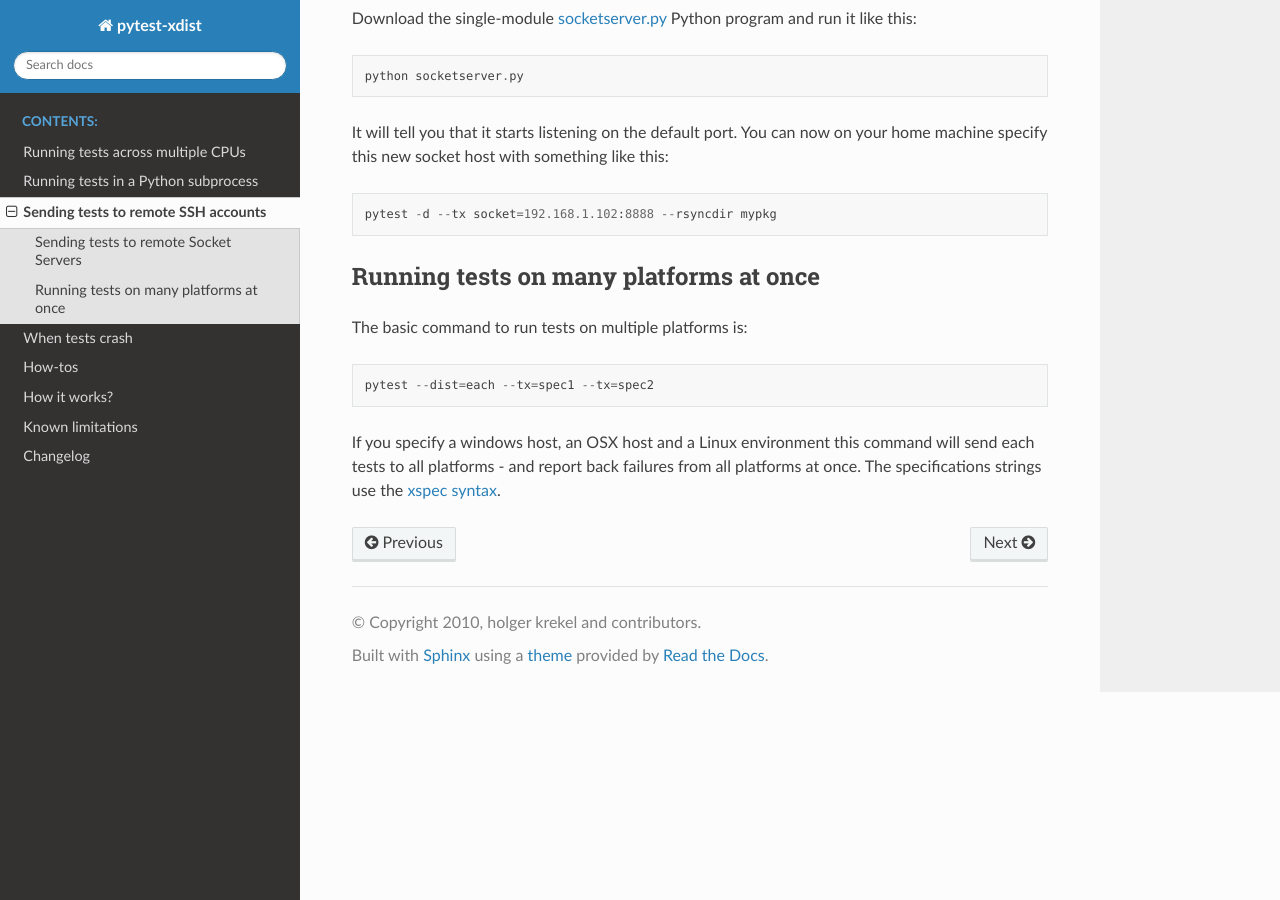
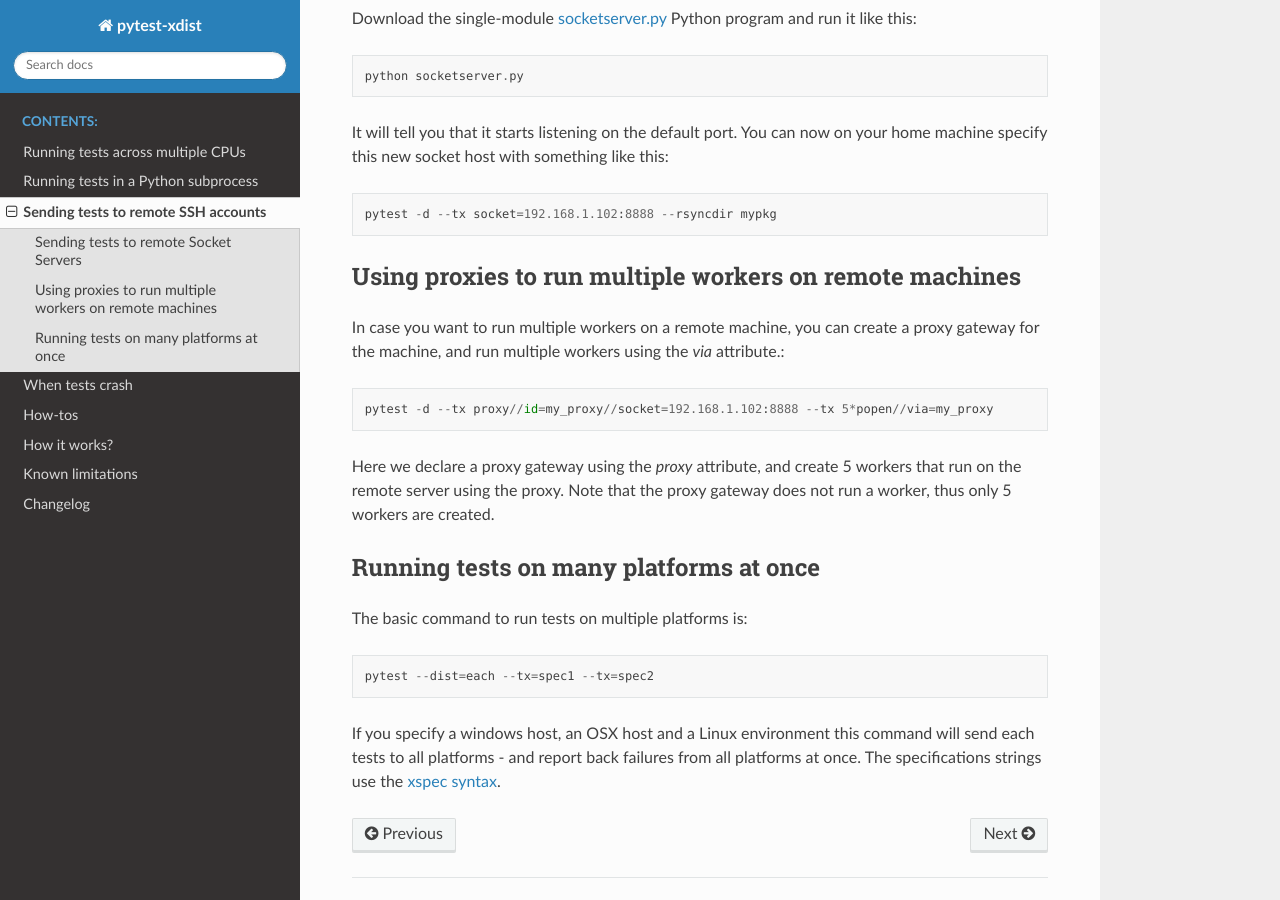
Before and after one commit to pytest-dev/pytest-xdist, a Sphinx documentation site: the page built from docs/remote.rst, in a window 1280 px wide and 900 px high, scrolled down 1112 px. Built offline with Sphinx 7.4.7 and the Read the Docs theme 3.1.0, drawn with Linux system fonts in a browser that asks for light colours.

Commit message:
add proxy gateway docs
Add docs for using proxy gateways to run multiple workers on remote machines

```diff
--- a/docs/remote.rst
+++ b/docs/remote.rst
@@ -66,6 +66,20 @@ new socket host with something like this::
     pytest -d --tx socket=192.168.1.102:8888 --rsyncdir mypkg
 
 
+Using proxies to run multiple workers on remote machines
+---------------------------------------
+
+In case you want to run multiple workers on a remote machine,
+you can create a proxy gateway for the machine, and run multiple
+workers using the `via` attribute.::
+
+    pytest -d --tx proxy//id=my_proxy//socket=192.168.1.102:8888 --tx 5*popen//via=my_proxy
+
+Here we declare a proxy gateway using the `proxy` attribute, and
+create 5 workers that run on the remote server using the proxy.
+Note that the proxy gateway does not run a worker, thus only 5
+workers are created.
+
 
 Running tests on many platforms at once
 ---------------------------------------
```
